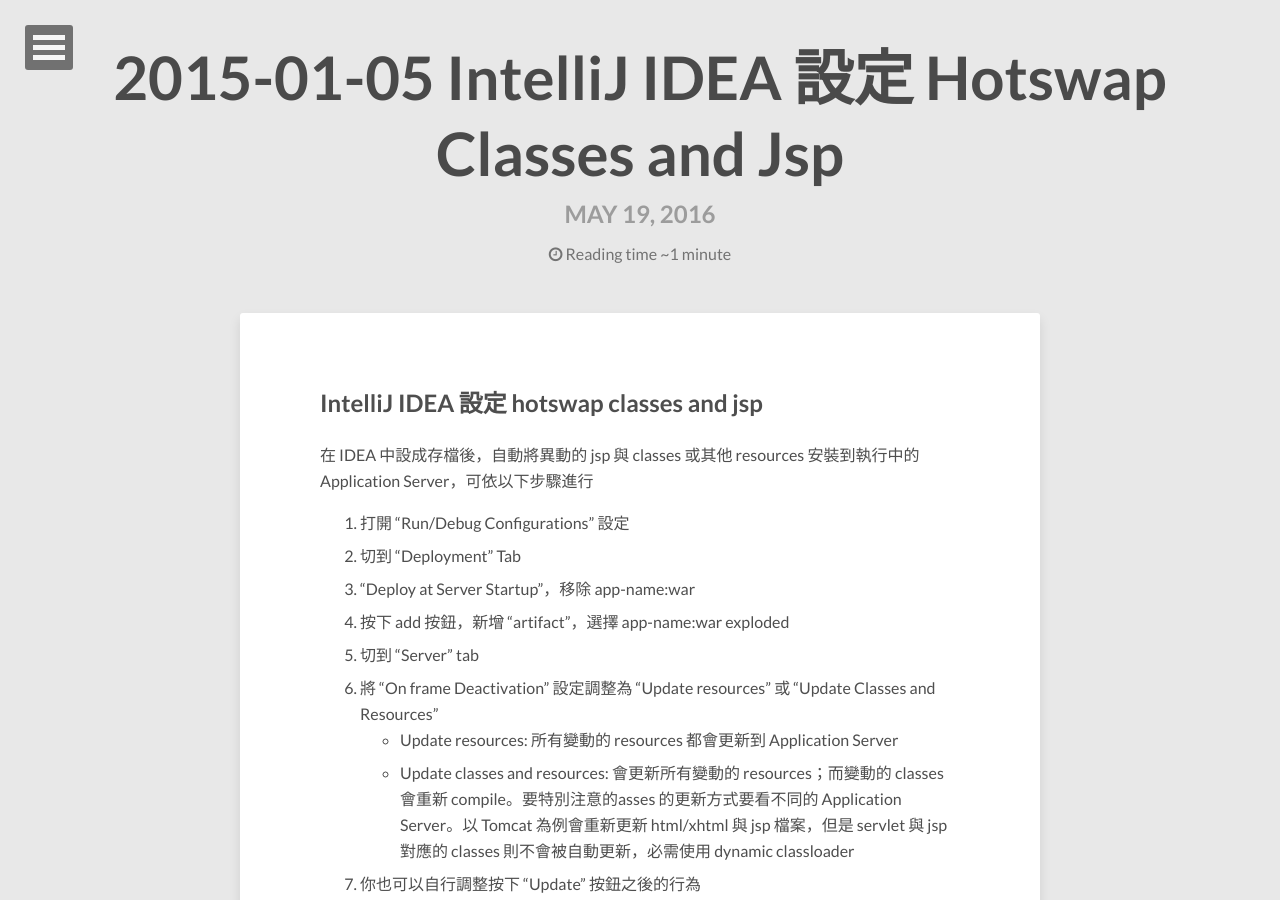
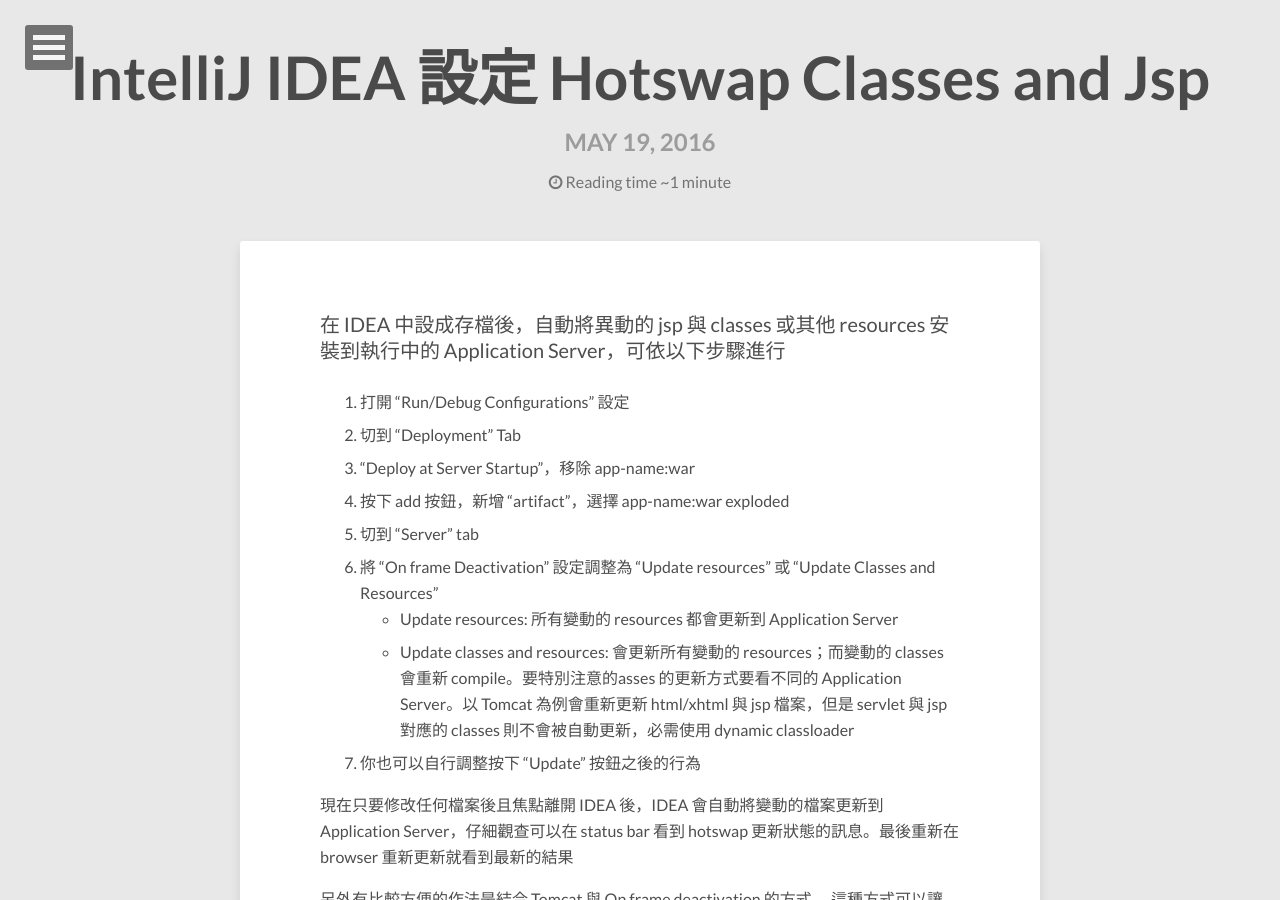
Before and after one commit to wusung/blog, a Jekyll site: the page built from _posts/2016-05-19-intellij-idea-hotswap-classes-and-jsp.md, in a window 1280 px wide and 900 px high. Built offline with Jekyll 4.4.1, drawn with Linux system fonts in a browser that asks for light colours; nearby versions of some CDN libraries.

Commit message:
fix: fix title of post

```diff
--- a/_posts/2016-05-19-intellij-idea-hotswap-classes-and-jsp.md
+++ b/_posts/2016-05-19-intellij-idea-hotswap-classes-and-jsp.md
@@ -1,6 +1,6 @@
 ---
 layout: post
-title: 2015-01-05 IntelliJ IDEA 設定 Hotswap Classes and Jsp
+title: IntelliJ IDEA 設定 Hotswap Classes and Jsp
 modified:
 categories:
 description:
@@ -13,9 +13,6 @@ comments:
 share:
 date: 2016-05-19T05:07:05-04:00
 ---
-
-IntelliJ IDEA 設定 hotswap classes and jsp
------------------------------------------
 
 在 IDEA 中設成存檔後，自動將異動的 jsp 與 classes 或其他 resources 安裝到執行中的 Application Server，可依以下步驟進行
 
```
Also changed, not shown: Rakefile.rb (+7 -0 lines), _posts/2015-12-31_curl_測試_redis_指令.md (+1 -3 lines).
